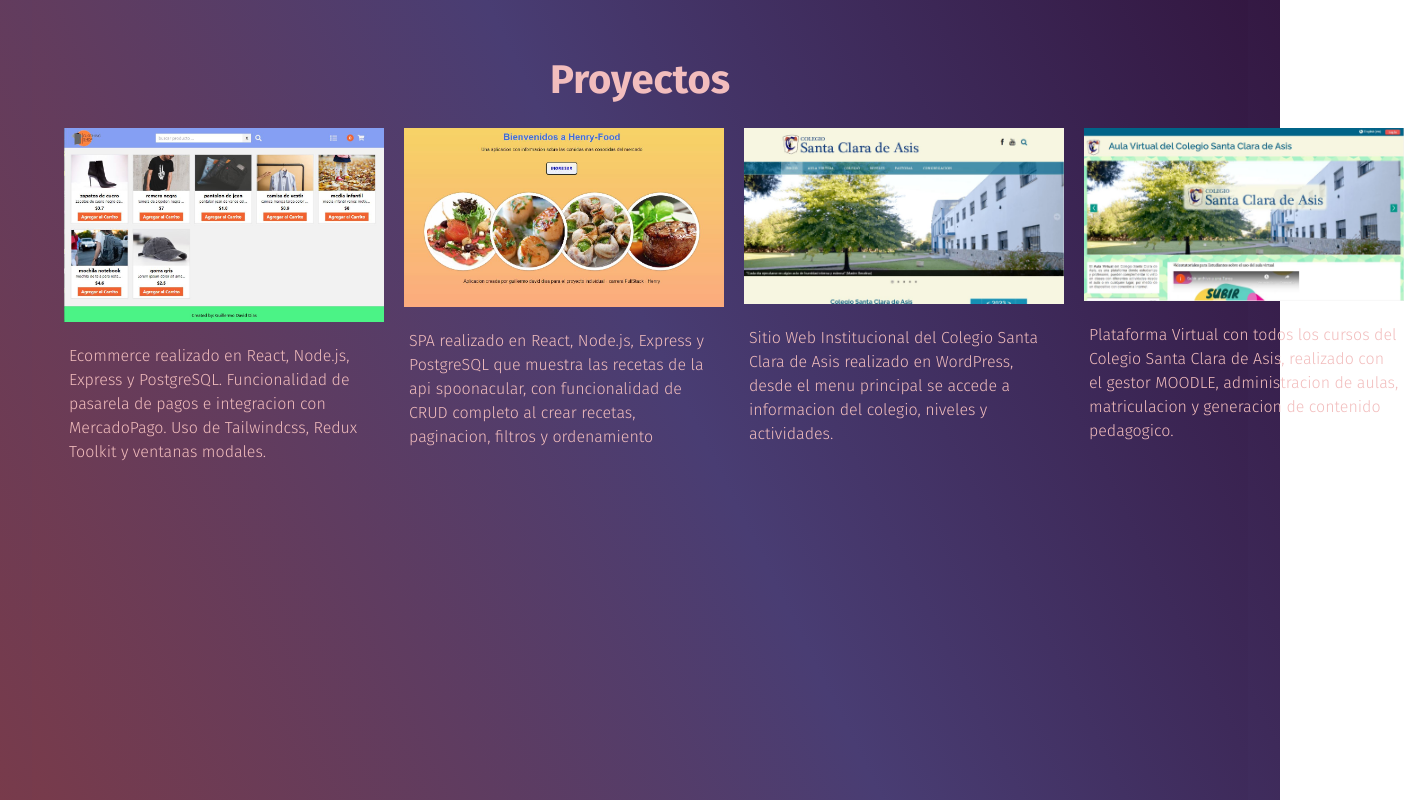
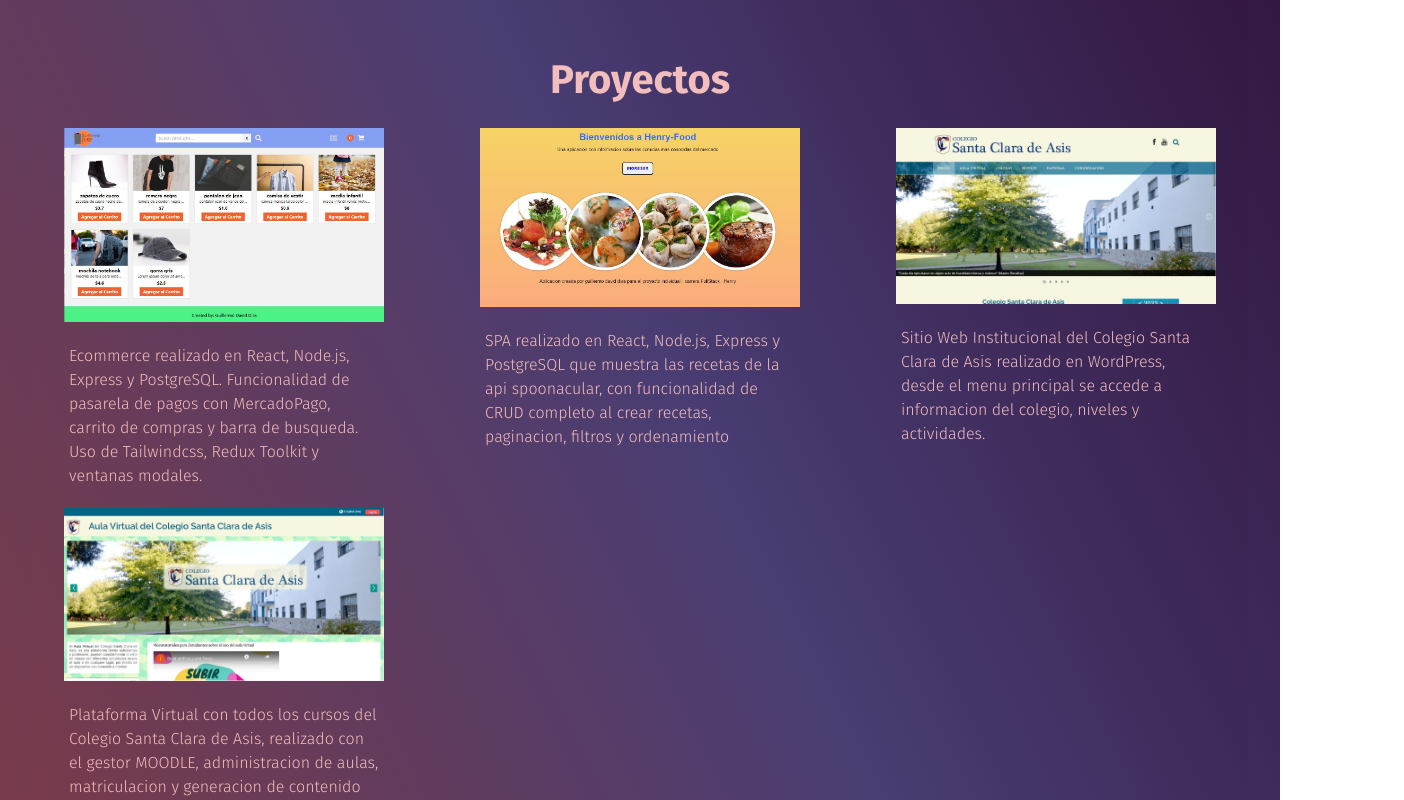
Before and after one commit to GDavidDias/Portfolio, a React (Vite) app in the folder cliente/: page / in a window 1280 px wide. Shown: the part 940-1740 px from the top of the page, 1404 px wide, since content can reach past the window. Built offline with nearby package versions, Linux system fonts and the light colour scheme.

Commit message:
styles card

```diff
--- a/cliente/src/components/card/Card.module.css
+++ b/cliente/src/components/card/Card.module.css
@@ -3,7 +3,7 @@
     /* border-radius: 15px; */
     display: flex;
     flex-direction: column;
-    height: 40vh;
+    height: 45vh;
     width: 25vw;
     align-items: center;
     /* padding: 10px; */
--- a/cliente/src/data/data.json
+++ b/cliente/src/data/data.json
@@ -3,7 +3,7 @@
         {"id":1,
             "url":"https://ecommerce-orpin-tau.vercel.app/",
             "image":"image4",
-            "description":"Ecommerce realizado en React, Node.js, Express y PostgreSQL.  Funcionalidad de pasarela de pagos e integracion con MercadoPago.  Uso de Tailwindcss, Redux Toolkit y ventanas modales."
+            "description":"Ecommerce realizado en React, Node.js, Express y PostgreSQL.  Funcionalidad de pasarela de pagos con MercadoPago, carrito de compras y barra de busqueda.  Uso de Tailwindcss, Redux Toolkit y ventanas modales."
         },
         {"id":2,
             "url":"https://pi-food-deploy-five.vercel.app/",
--- a/cliente/src/views/home/Home.module.css
+++ b/cliente/src/views/home/Home.module.css
@@ -28,6 +28,7 @@ html{
     flex-direction: row;
     justify-content: space-between;
     gap: 20px;
+    flex-wrap: wrap;
 }
 .Inicio{
     /* border: 1px solid red; */
```
